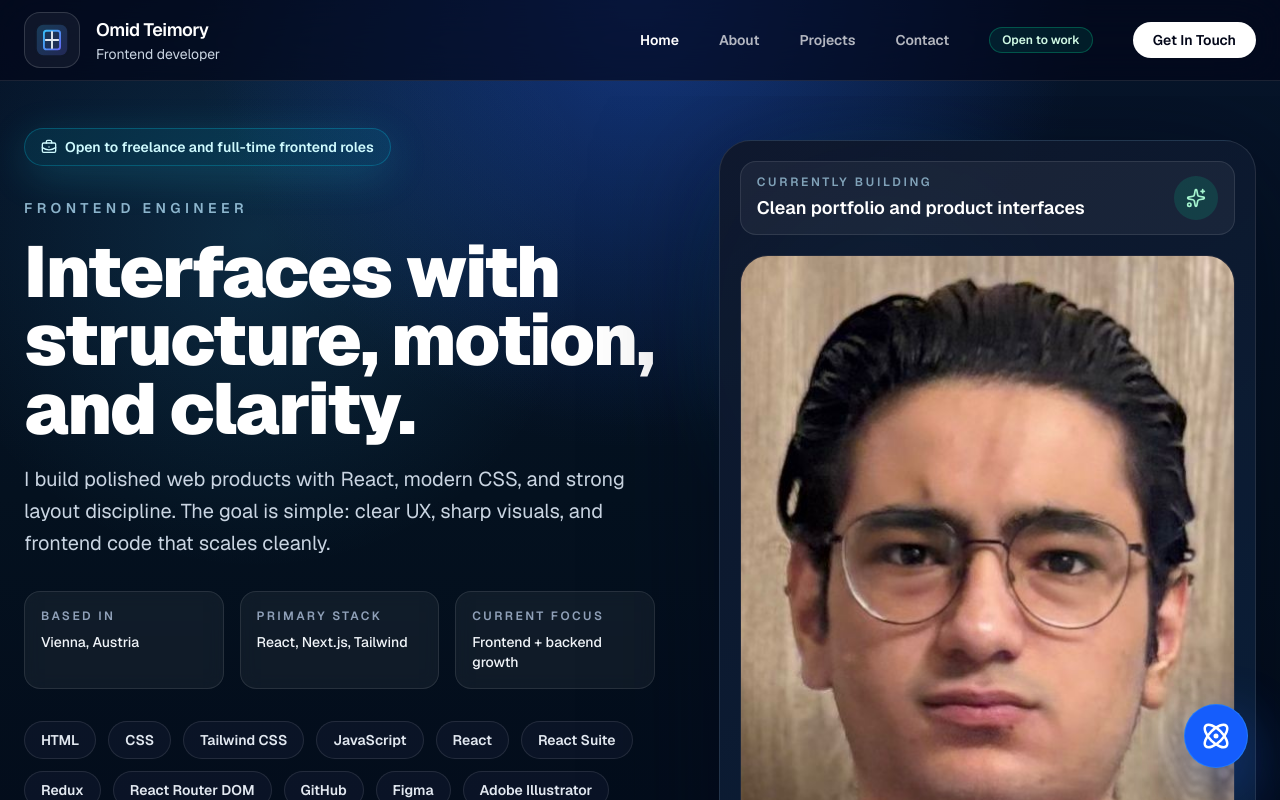
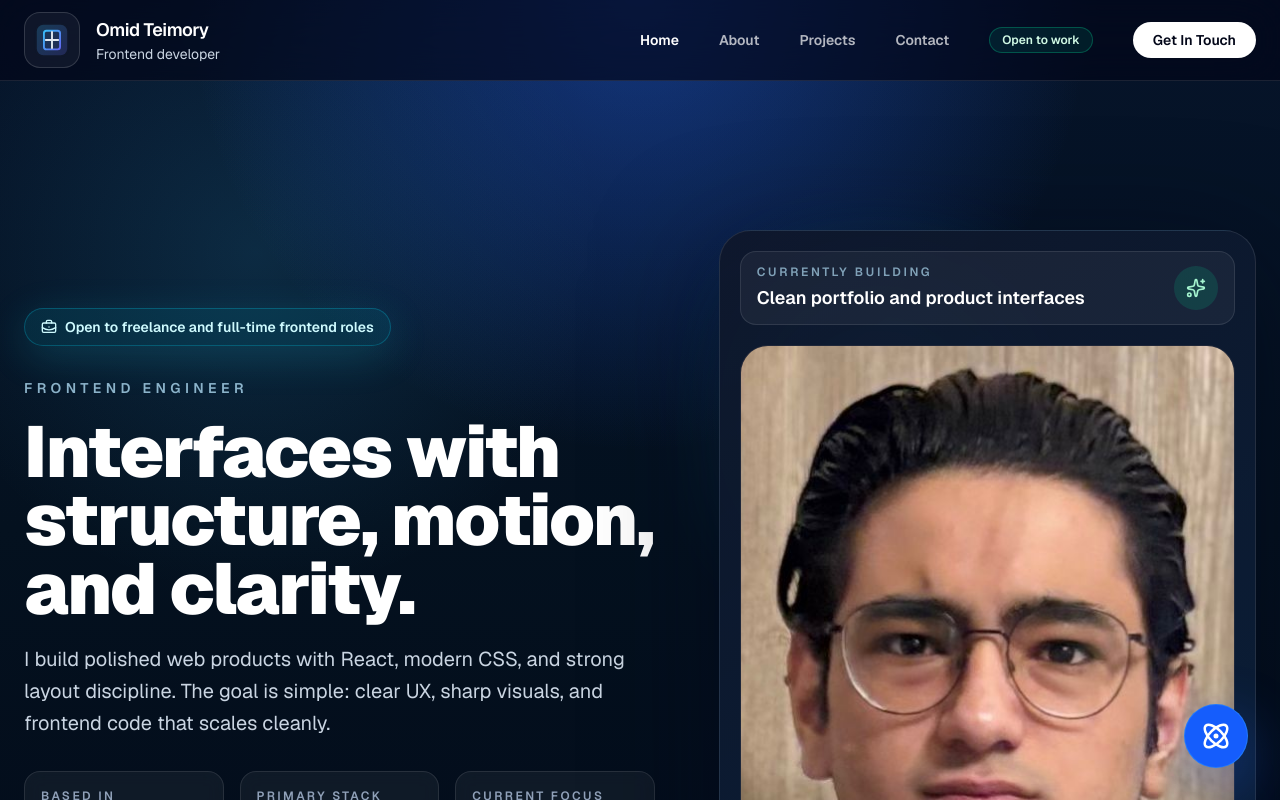
Before and after one commit to omid2007hope/Portfolio, a Next.js app in the folder Frontend/: page / in a window 1280 px wide. Shown: the top 800 px of the page. Built offline with nearby package versions, Linux system fonts and the light colour scheme.

Commit message:
HomePage CSS Fix

```diff
--- a/Frontend/src/components/pages/HomePage.jsx
+++ b/Frontend/src/components/pages/HomePage.jsx
@@ -56,9 +56,9 @@ function Home() {
   ];
 
   return (
-    <section className="relative overflow-hidden px-6 pb-24 pt-8 text-white">
+    <section className="relative overflow-hidden px-6 pb-0 pt-8 text-white">
       <div className="mx-auto grid w-full max-w-7xl items-center gap-16 lg:grid-cols-[1.08fr_0.92fr]">
-        <div className="order-2 space-y-8 lg:order-1">
+        <div className="order-2 space-y-8 lg:order-1 mt-0 md:mt-45 lg:mt-45 pb-20 md:pb-0 lg:pb-0">
           <div className="inline-flex w-fit items-center gap-2 rounded-full border border-cyan-400/25 bg-cyan-400/10 px-4 py-2 text-sm font-semibold text-cyan-100 shadow-[0_10px_40px_rgba(34,211,238,0.18)]">
             <BriefcaseBusiness className="h-4 w-4" />
             Open to freelance and full-time frontend roles
```
